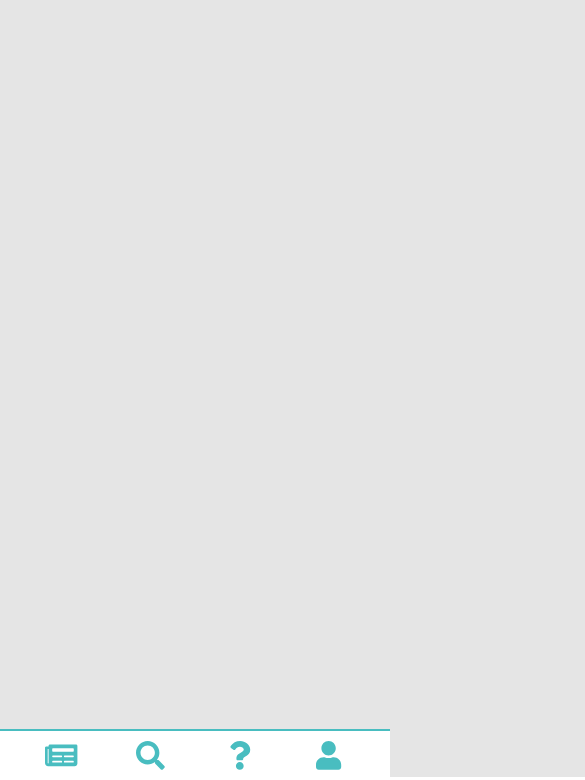
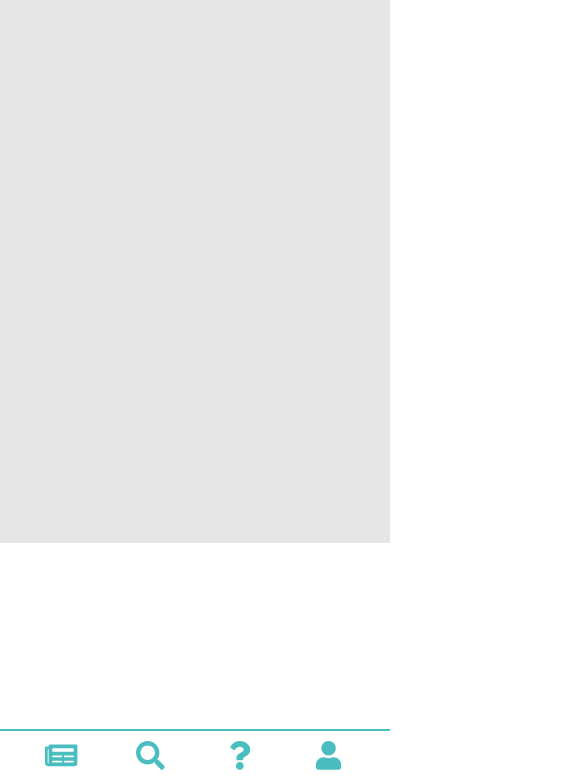
Before and after one commit to JuanGoezDev/wawa, a website: page index.html in a window 390 px wide. Shown: the part 64-844 px from the top of the page, 585 px wide, since content can reach past the window. Drawn offline with Linux system fonts and the light colour scheme.

Commit message:
Ajuste Estilo y scroll
se ajustó el padding en la vista principal y resposive, esto elimina el scroll que tenian ambas vistas

```diff
--- a/css/index.css
+++ b/css/index.css
@@ -31,7 +31,7 @@
 }
 
 .div_container {
-    padding: 100%;
+    padding-bottom:40%;
     background-color: #E5E5E5;
 }
 
@@ -81,4 +81,7 @@ nav li:hover {
     nav p{
         display: none;
     }
+    .div_container{
+        padding-bottom: 140%;
+    }
 }
```
